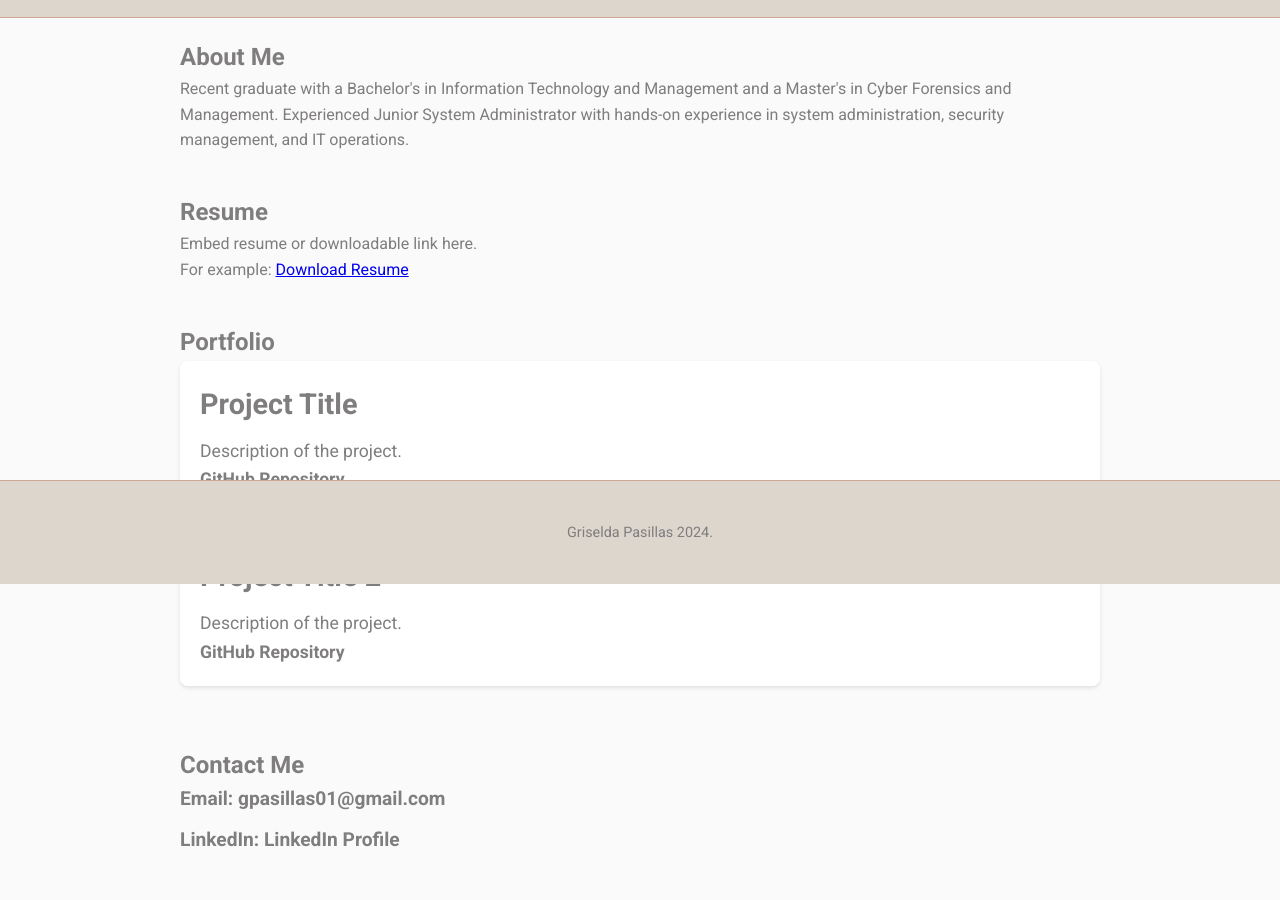
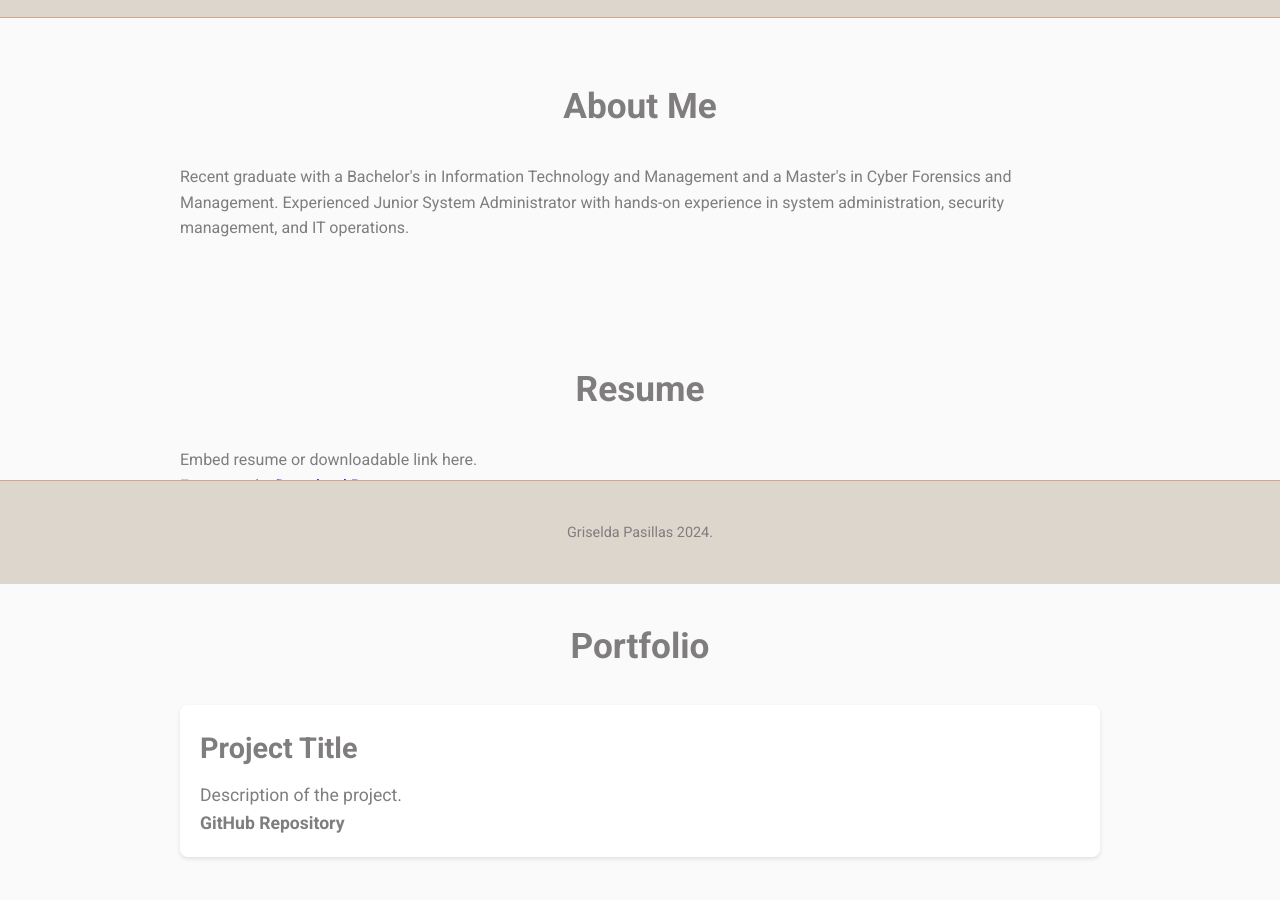
Before and after one commit to gpasillas01/Personal-Website, a plain HTML site: page index.html in a window 1280 px wide. Shown: the part 216-1116 px from the top of the page. Drawn offline with Linux system fonts and the light colour scheme; a script that the page names is missing.

Commit message:
Update index.html

```diff
--- a/index.html
+++ b/index.html
@@ -6,6 +6,7 @@
     <title>Griselda Pasillas - Personal Website</title>
     <link rel="stylesheet" href="styles.css"> <!--  CSS file linked -->
     <link href="https://fonts.googleapis.com/css2?family=Roboto:wght@400;700&display=swap" rel="stylesheet"> <!-- Google Fonts -->
+    <link rel="stylesheet" href="https://cdnjs.cloudflare.com/ajax/libs/font-awesome/5.15.3/css/all.min.css"> <!-- Font Awesome for icons -->
 </head>
 <body>
     <header>
@@ -23,14 +24,14 @@
         </div>
     </header>
 
-    <section id="about">
+ <section id="about" class="section">
         <div class="container">
             <h2>About Me</h2>
             <p>Recent graduate with a Bachelor's in Information Technology and Management and a Master's in Cyber Forensics and Management. Experienced Junior System Administrator with hands-on experience in system administration, security management, and IT operations.</p>
         </div>
     </section>
 
-    <section id="resume">
+    <section id="resume" class="section">
         <div class="container">
             <h2>Resume</h2>
             <p>Embed  resume or downloadable link here.</p>
@@ -38,7 +39,7 @@
         </div>
     </section>
 
-    <section id="portfolio">
+    <section id="portfolio" class="section">
         <div class="container">
             <h2>Portfolio</h2>
             <div class="project">
@@ -46,16 +47,11 @@
                 <p>Description of the project.</p>
                 <p><a href="https://github.com/yourusername/project-repo" target="_blank">GitHub Repository</a></p>
             </div>
-            <!-- second project start -->
-            <div class="project">
-                <h3>Project Title 2 </h3>
-                <p>Description of the project.</p>
-                <p><a href="https://github.com/yourusername/project-repo" target="_blank">GitHub Repository</a></p>
-            </div>
+
         </div>
     </section>
 
-    <section id="contact">
+   <section id="contact" class="section">
         <div class="container">
             <h2>Contact Me</h2>
             <ul class="contact-list">
```
